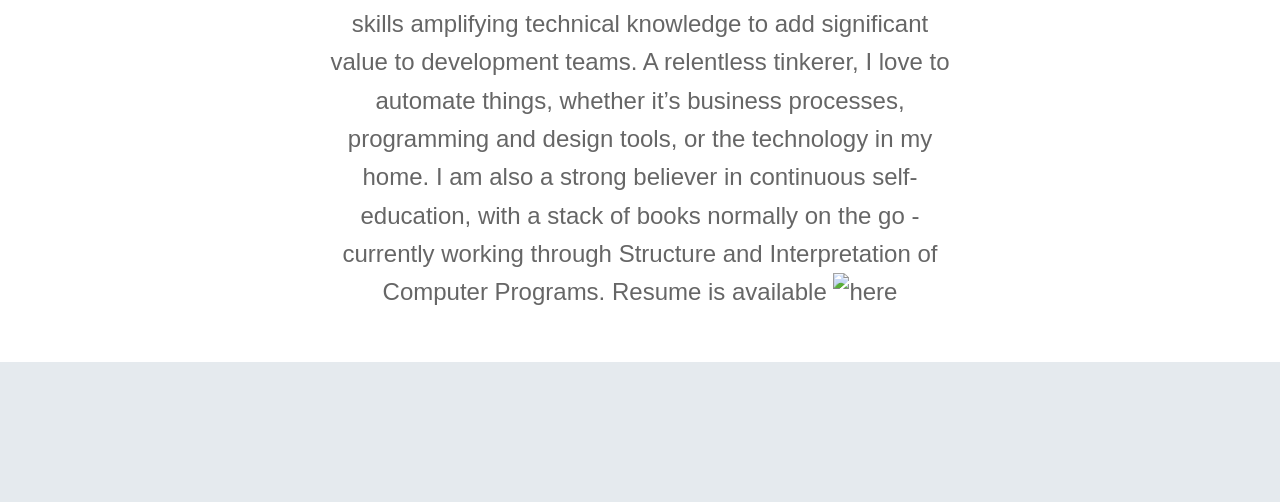
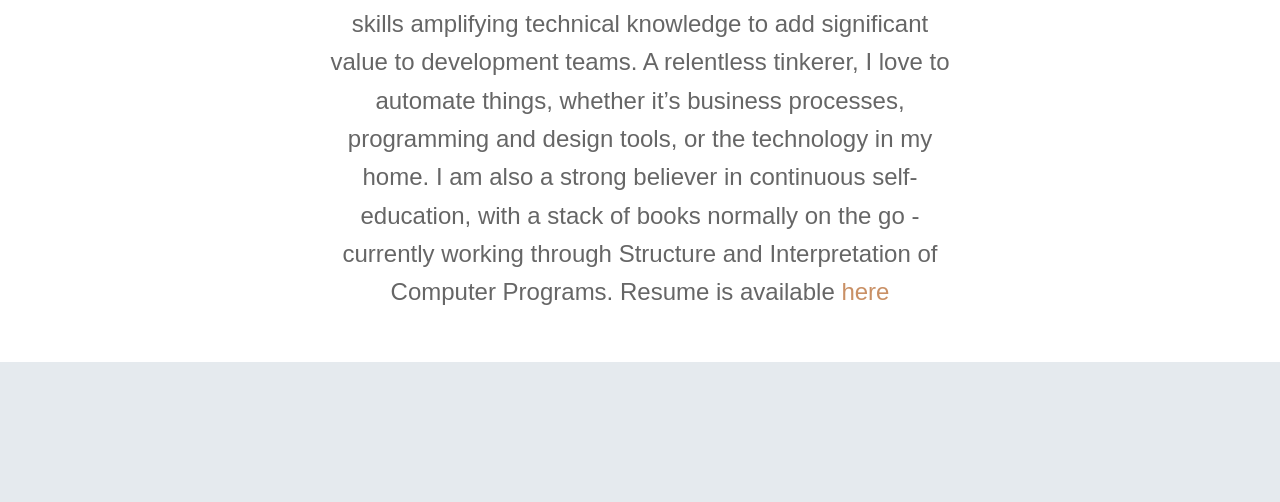
Before and after one commit to gseddon/gseddon.github.io, a plain HTML site: page index.html in a window 1280 px wide. Shown: the part 1011-1513 px from the top of the page. Drawn offline with Linux system fonts and the light colour scheme.

Commit message:
rebuilding site Wed 30 Dec 2020 21:38:15 AEDT

```diff
--- a/index.html
+++ b/index.html
@@ -52,7 +52,7 @@
 
 
     <div class="blurb">
-        <p>I am a software engineer specialising in high availability, high throughput data pipelines. Experienced in the telco space, both from a data perspective and a network perspective. A great team player, with communication skills amplifying technical knowledge to add significant value to development teams. A relentless tinkerer, I love to automate things, whether it&rsquo;s business processes, programming and design tools, or the technology in my home. I am also a strong believer in continuous self-education, with a stack of books normally on the go - currently working through Structure and Interpretation of Computer Programs. Resume is available <img src="/resume.pdf" alt="here" /></p>
+        <p>I am a software engineer specialising in high availability, high throughput data pipelines. Experienced in the telco space, both from a data perspective and a network perspective. A great team player, with communication skills amplifying technical knowledge to add significant value to development teams. A relentless tinkerer, I love to automate things, whether it&rsquo;s business processes, programming and design tools, or the technology in my home. I am also a strong believer in continuous self-education, with a stack of books normally on the go - currently working through Structure and Interpretation of Computer Programs. Resume is available <a href="/resume.pdf">here</a></p>
     </div>
 
 
```
